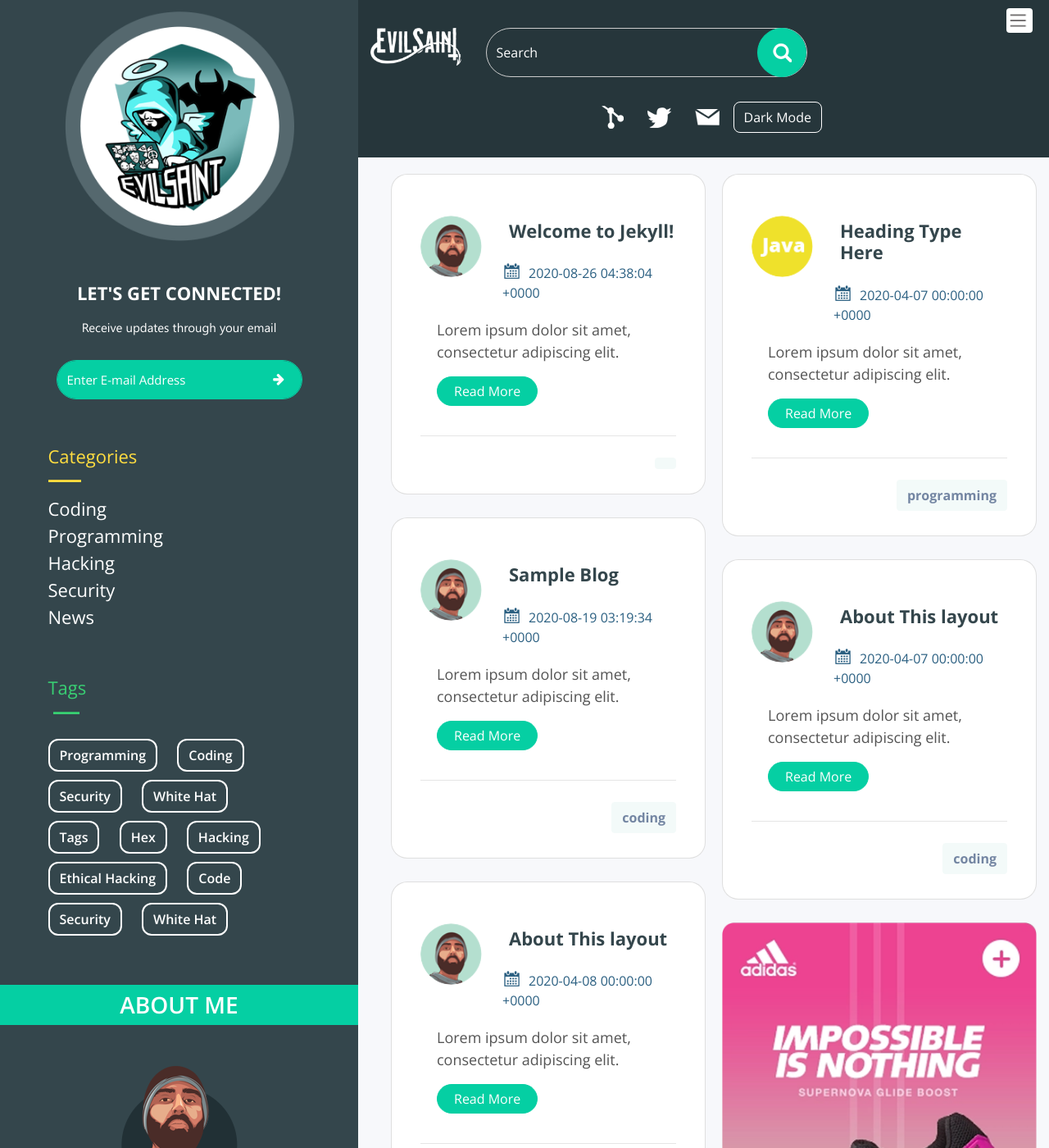
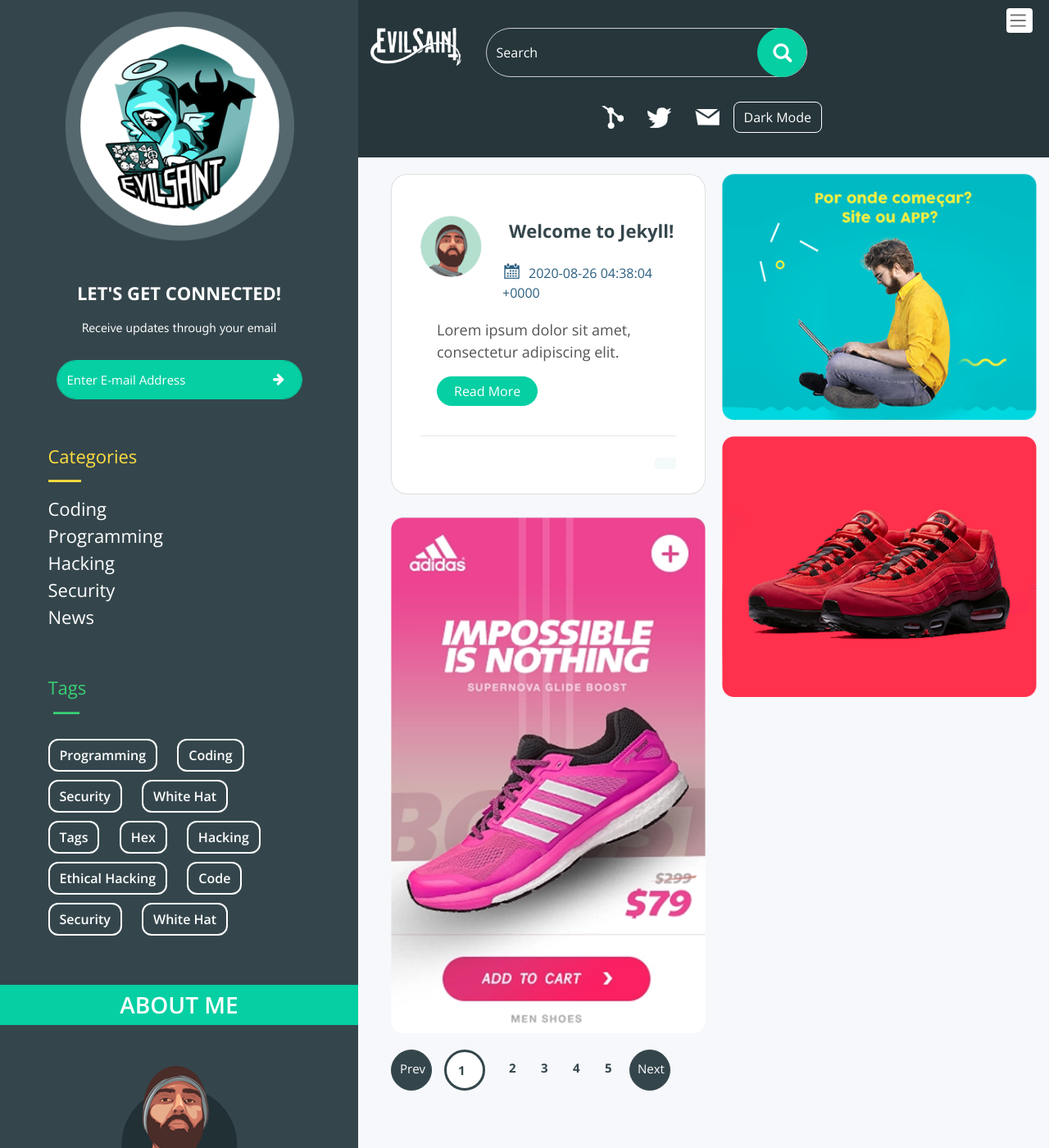
Before and after one commit to cleverberry/evilsaint, a Jekyll site: the page built from index.html, in a window 1280 px wide and 1400 px high. Shown: the whole window at 82% size. Built offline with Jekyll 4.4.1, drawn with Linux system fonts in a browser that asks for light colours; nearby versions of some CDN libraries; the list of posts is cut into pages by our own code; some of the changed text lies outside the part shown.

Commit message:
Add pagination numbers

```diff
--- a/_config.yml
+++ b/_config.yml
@@ -29,7 +29,7 @@
 exclude: [ruby]
 twitter_username: jekyllrb
 github_username:  jekyll
-paginate: 6
+paginate: 1
 paginate_path: "/page:num/"
 # Build settings
 theme: minima
--- a/_layouts/default.html
+++ b/_layouts/default.html
@@ -161,32 +161,75 @@
               {% if paginator.total_pages > 1 %}
               <nav aria-label="Page navigation example">
                 <ul class="pagination">
-                  {% if paginator.previous_page %}
                   <li class="page-item">
+                    {% if paginator.page != 1 %}
                     <a class="page-link prev-btn" href="{{ paginator.previous_page_path | prepend: site.baseurl | replace: '//', '/' }}"><span>Prev</span> </a>
+                    {% else %}
+                    <a class="page-link prev-btn" href="{{ site.baseurl }}/"><span>Prev</span> </a>
+                    {% endif %}
+                  </li>
+
+
+                  {% assign rightlimit = paginator.page | plus:2 %}
+                  {% assign startlimit = 2 %}
+
+                  {% if paginator.page == 1 %}
+                    {% assign rightlimit = paginator.page | plus:4 %}
+                  {% elsif paginator.page == 2 %}
+                    {% assign rightlimit = paginator.page | plus:3 %}
+                  {% endif%}
+                  {% assign value = paginator.total_pages | minus:1 %}
+
+                  {% assign value = paginator.total_pages | minus:1 %}
+                  {% if paginator.page == value %}
+                    {% assign startlimit = 3 %}
+                  {% elsif paginator.page == paginator.total_pages %}
+                    {% assign startlimit = 4 %}
+                  {% endif %}
+
+
+                  {% assign start = paginator.page | minus:startlimit %}
+                  {% assign end = paginator.page | minus:1 %}
+                  {% for index in (start..end) %}
+                  {% if index == 1 %}
+                  <li class="page-item">
+                    <a class="page-link new-pg-num" href="{{ site.baseurl }}/"><span>{{ index }}</span></a>
+                  </li>
+                  {% elsif index > 1 %}
+                  <li class="page-item">
+                    <a class="page-link new-pg-num" href="{{ site.baseurl }}/page{{ index }}"><span>{{ index }}</span></a>
+                  </li>
+                  {% endif %}
+                  {% endfor %}
+
+                  {% if paginator.page == 1 %}
+                  <li class="page-item">
+                    <a class="page-link new-pg-num active" href="{{ site.baseurl }}/"><span>{{ paginator.page }}</span></a>
+                  </li>
+                  {% else %}
+                  <li class="page-item">
+                    <a class="page-link new-pg-num active" href="{{ site.baseurl }}/page{{ paginator.page }}/"><span>{{ paginator.page }}</span></a>
                   </li>
                   {% endif %}
 
-                  <!-- <li class="page-item">
-                    <a class="page-link new-pg-num active" href="#"><span>01</span></a>
-                  </li>
+
+                  {% assign start = paginator.page | plus:1 %}
+                  {% assign end = rightlimit %}
+                  {% for index in (start..end) %}
+                  {% if index <= paginator.total_pages %}
                   <li class="page-item">
-                    <a class="page-link new-pg-num" href="#"><span>02</span></a>
-                  </li>
-                  <li class="page-item pg-num-1">
-                    <a class="page-link new-pg-num" href="#"><span>03</span></a>
-                  </li>
-                  <li class="page-item pg-num">
-                    <a class="page-link new-pg-num" href="#"><span>04</span></a>
-                  </li>
-                  <li class="page-item pg-num">
-                    <a class="page-link new-pg-num" href="#"><span>05</span></a>
-                  </li> -->
-                  {% if paginator.next_page %}
-                  <li class="page-item">
-                    <a class="page-link next-btn" href="{{ paginator.next_page_path | prepend: site.baseurl | replace: '//', '/' }}"><span>Next</span></a>
+                    <a class="page-link new-pg-num" href="{{ site.baseurl }}/page{{ index }}"><span>{{ index }}</span></a>
                   </li>
                   {% endif %}
+                  {% endfor %}
+
+                  <li class="page-item">
+                    {% if paginator.page != paginator.total_pages %}
+                    <a class="page-link next-btn" href="{{ paginator.next_page_path | prepend: site.baseurl | replace: '//', '/' }}"><span>Next</span></a>
+                    {% else %}
+                    <a class="page-link next-btn" href="{{ site.baseurl }}/page{{ paginator.total_pages }}/"><span>Next</span></a>
+                    {% endif %}
+                  </li>
 
                 </ul>
               </nav>
```
